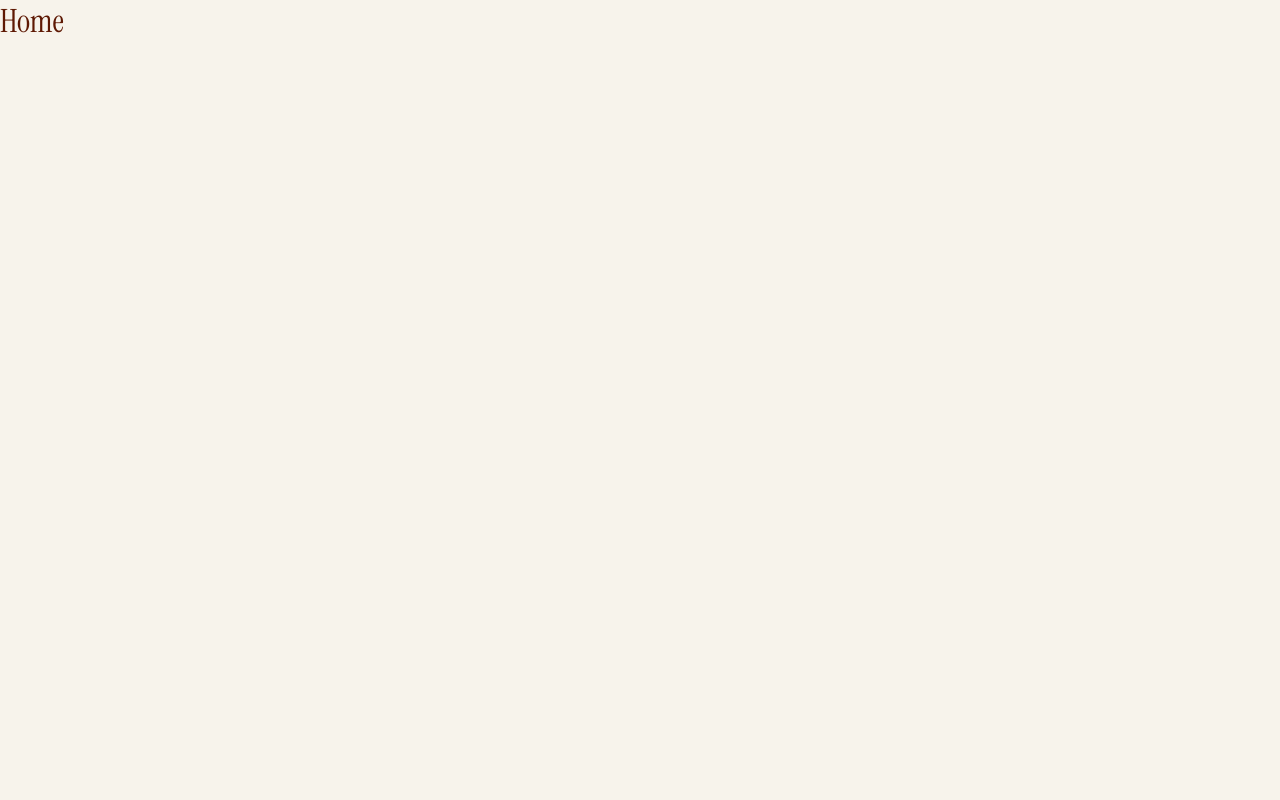
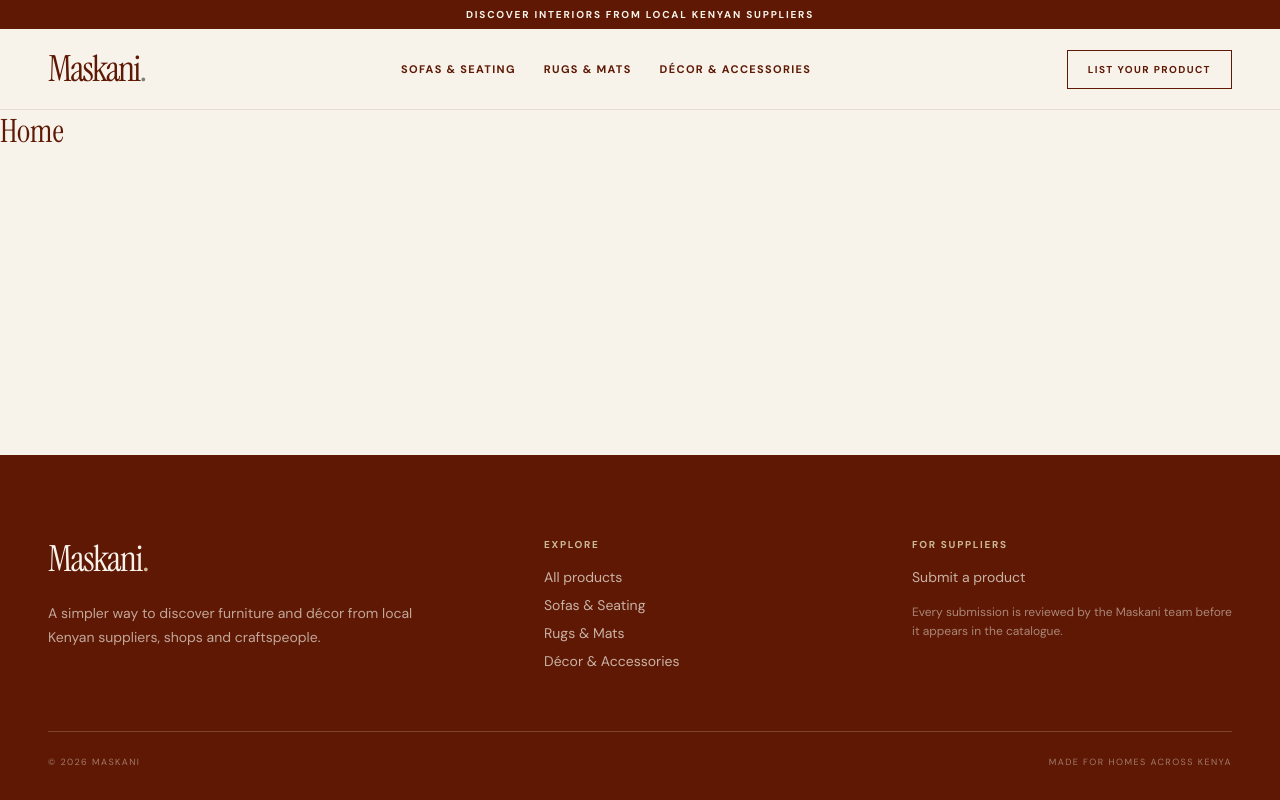
Before and after one commit to Rabera-K/maskani, a React (Vite) app: page / in a window 1280 px wide. Built offline with nearby package versions, Linux system fonts and the light colour scheme.

Commit message:
add header footer and layout

```diff
--- a/src/App.jsx
+++ b/src/App.jsx
@@ -1,4 +1,5 @@
 import { Routes, Route } from "react-router-dom";
+import Layout from "./components/Layout";
 import Home from "./pages/Home";
 import Catalogue from "./pages/Catalogue";
 import ProductDetail from "./pages/ProductDetail";
@@ -7,10 +8,12 @@ import Submit from "./pages/Submit";
 function App() {
   return (
     <Routes>
-      <Route path="/" element={<Home />} />
-      <Route path="/products" element={<Catalogue />} />
-      <Route path="/products/:slug" element={<ProductDetail />} />
-      <Route path="/submit" element={<Submit />} />
+      <Route element={<Layout />}>
+        <Route path="/" element={<Home />} />
+        <Route path="/products" element={<Catalogue />} />
+        <Route path="/products/:slug" element={<ProductDetail />} />
+        <Route path="/submit" element={<Submit />} />
+      </Route>
     </Routes>
   );
 }
--- /dev/null
+++ b/src/components/Footer.css
@@ -0,0 +1,86 @@
+.footer {
+  background: var(--pipe);
+  color: var(--cream);
+  padding: 64px 24px 32px;
+}
+
+.footer-grid {
+  max-width: 1344px;
+  margin: 0 auto;
+  display: grid;
+  gap: 48px;
+  padding-bottom: 56px;
+  border-bottom: 1px solid rgb(247 243 235 / 0.2);
+}
+
+.footer-logo {
+  font-family: var(--font-display);
+  font-size: 2.25rem;
+  letter-spacing: -0.04em;
+}
+
+.footer-logo span {
+  color: var(--rusk);
+}
+
+.footer-text {
+  margin-top: 20px;
+  max-width: 24rem;
+  font-size: 14px;
+  line-height: 1.7;
+  color: rgb(247 243 235 / 0.65);
+}
+
+.footer-links {
+  display: flex;
+  flex-direction: column;
+  font-size: 14px;
+  line-height: 2;
+}
+
+.footer-links a {
+  color: rgb(247 243 235 / 0.7);
+}
+
+.footer-heading {
+  margin-bottom: 8px;
+  font-size: 10px;
+  font-weight: 700;
+  letter-spacing: 0.17em;
+  text-transform: uppercase;
+  color: var(--rusk);
+}
+
+.footer-note {
+  margin-top: 12px;
+  max-width: 20rem;
+  font-size: 12px;
+  line-height: 1.6;
+  color: rgb(247 243 235 / 0.5);
+}
+
+.footer-bottom {
+  max-width: 1344px;
+  margin: 0 auto;
+  padding-top: 24px;
+  display: flex;
+  flex-wrap: wrap;
+  justify-content: space-between;
+  gap: 12px;
+  font-size: 9px;
+  letter-spacing: 0.16em;
+  text-transform: uppercase;
+  color: rgb(247 243 235 / 0.45);
+}
+
+@media (min-width: 768px) {
+  .footer-grid {
+    grid-template-columns: 1.4fr 1fr 1fr;
+  }
+}
+
+@media (min-width: 1024px) {
+  .footer {
+    padding: 80px 48px 32px;
+  }
+}
--- /dev/null
+++ b/src/components/Footer.jsx
@@ -0,0 +1,46 @@
+import { Link } from "react-router-dom";
+import "./Footer.css";
+
+function Footer() {
+  return (
+    <footer className="footer">
+      <div className="footer-grid">
+        <div>
+          <Link to="/" className="footer-logo">
+            Maskani<span>.</span>
+          </Link>
+          <p className="footer-text">
+            A simpler way to discover furniture and décor from local Kenyan
+            suppliers, shops and craftspeople.
+          </p>
+        </div>
+
+        <div className="footer-links">
+          <p className="footer-heading">Explore</p>
+          <Link to="/products">All products</Link>
+          <Link to="/products?category=sofas-seating">Sofas &amp; Seating</Link>
+          <Link to="/products?category=rugs-mats">Rugs &amp; Mats</Link>
+          <Link to="/products?category=decor-accessories">
+            Décor &amp; Accessories
+          </Link>
+        </div>
+
+        <div className="footer-links">
+          <p className="footer-heading">For suppliers</p>
+          <Link to="/submit">Submit a product</Link>
+          <p className="footer-note">
+            Every submission is reviewed by the Maskani team before it appears
+            in the catalogue.
+          </p>
+        </div>
+      </div>
+
+      <div className="footer-bottom">
+        <span>© 2026 Maskani</span>
+        <span>Made for homes across Kenya</span>
+      </div>
+    </footer>
+  );
+}
+
+export default Footer;
--- /dev/null
+++ b/src/components/Header.css
@@ -0,0 +1,130 @@
+.announcement {
+  background: var(--pipe);
+  color: var(--cream);
+  text-align: center;
+  padding: 8px 20px;
+  font-size: 10px;
+  font-weight: 700;
+  letter-spacing: 0.18em;
+  text-transform: uppercase;
+}
+
+.header {
+  position: relative;
+  z-index: 30;
+  background: var(--cream);
+  border-bottom: 1px solid rgb(94 24 3 / 0.1);
+}
+
+.header-inner {
+  max-width: 1440px;
+  margin: 0 auto;
+  height: 80px;
+  padding: 0 20px;
+  display: flex;
+  align-items: center;
+  justify-content: space-between;
+  gap: 24px;
+}
+
+.logo {
+  font-family: var(--font-display);
+  font-size: 2.25rem;
+  line-height: 1;
+  letter-spacing: -0.05em;
+}
+
+.logo span {
+  color: var(--sage);
+}
+
+.nav-desktop {
+  display: none;
+  align-items: center;
+  gap: 28px;
+  font-size: 11px;
+  font-weight: 700;
+  letter-spacing: 0.12em;
+  text-transform: uppercase;
+}
+
+.header-actions {
+  display: flex;
+  align-items: center;
+  gap: 12px;
+}
+
+.btn-outline {
+  display: none;
+  border: 1px solid var(--pipe);
+  padding: 12px 20px;
+  font-size: 10px;
+  font-weight: 700;
+  letter-spacing: 0.14em;
+  text-transform: uppercase;
+  transition:
+    background 180ms ease,
+    color 180ms ease;
+}
+
+.btn-outline:hover {
+  background: var(--pipe);
+  color: var(--cream);
+}
+
+.menu-toggle {
+  width: 44px;
+  height: 44px;
+  background: transparent;
+  border: 1px solid rgb(94 24 3 / 0.2);
+  color: var(--pipe);
+  font-size: 20px;
+  cursor: pointer;
+}
+
+.nav-mobile {
+  display: flex;
+  flex-direction: column;
+  padding: 8px 20px 20px;
+  background: var(--cream);
+  border-top: 1px solid rgb(94 24 3 / 0.1);
+}
+
+.nav-mobile a {
+  padding: 16px 8px;
+  border-bottom: 1px solid rgb(94 24 3 / 0.1);
+  font-size: 12px;
+  font-weight: 700;
+  letter-spacing: 0.12em;
+  text-transform: uppercase;
+}
+
+.nav-mobile .btn-solid {
+  margin-top: 16px;
+  background: var(--pipe);
+  color: var(--cream);
+  text-align: center;
+  border-bottom: none;
+}
+
+@media (min-width: 640px) {
+  .header-inner {
+    padding: 0 32px;
+  }
+  .btn-outline {
+    display: block;
+  }
+}
+
+@media (min-width: 1024px) {
+  .header-inner {
+    padding: 0 48px;
+  }
+  .nav-desktop {
+    display: flex;
+  }
+  .menu-toggle,
+  .nav-mobile {
+    display: none;
+  }
+}
--- /dev/null
+++ b/src/components/Header.jsx
@@ -0,0 +1,72 @@
+import { useState } from "react";
+import { Link } from "react-router-dom";
+import "./Header.css";
+
+const categories = [
+  { label: "Sofas & Seating", value: "sofas-seating" },
+  { label: "Rugs & Mats", value: "rugs-mats" },
+  { label: "Décor & Accessories", value: "decor-accessories" },
+];
+
+function Header() {
+  const [menuOpen, setMenuOpen] = useState(false);
+
+  return (
+    <>
+      <div className="announcement">
+        Discover interiors from local Kenyan suppliers
+      </div>
+      <header className="header">
+        <div className="header-inner">
+          <Link to="/" className="logo">
+            Maskani<span>.</span>
+          </Link>
+
+          <nav className="nav-desktop">
+            {categories.map((cat) => (
+              <Link key={cat.value} to={`/products?category=${cat.value}`}>
+                {cat.label}
+              </Link>
+            ))}
+          </nav>
+
+          <div className="header-actions">
+            <Link to="/submit" className="btn-outline">
+              List your product
+            </Link>
+            <button
+              className="menu-toggle"
+              aria-label="Toggle navigation"
+              onClick={() => setMenuOpen(!menuOpen)}
+            >
+              ☰
+            </button>
+          </div>
+        </div>
+
+        {menuOpen && (
+          <nav className="nav-mobile">
+            {categories.map((cat) => (
+              <Link
+                key={cat.value}
+                to={`/products?category=${cat.value}`}
+                onClick={() => setMenuOpen(false)}
+              >
+                {cat.label}
+              </Link>
+            ))}
+            <Link
+              to="/submit"
+              className="btn-solid"
+              onClick={() => setMenuOpen(false)}
+            >
+              List your product
+            </Link>
+          </nav>
+        )}
+      </header>
+    </>
+  );
+}
+
+export default Header;
--- /dev/null
+++ b/src/components/Layout.jsx
@@ -0,0 +1,17 @@
+import { Outlet } from "react-router-dom";
+import Header from "./Header";
+import Footer from "./Footer";
+
+function Layout() {
+  return (
+    <div className="layout">
+      <Header />
+      <main>
+        <Outlet />
+      </main>
+      <Footer />
+    </div>
+  );
+}
+
+export default Layout;
--- a/src/index.css
+++ b/src/index.css
@@ -25,3 +25,18 @@ h3 {
   font-family: var(--font-display);
   font-weight: 400;
 }
+
+a {
+  color: inherit;
+  text-decoration: none;
+}
+
+.layout {
+  min-height: 100vh;
+  display: flex;
+  flex-direction: column;
+}
+
+.layout main {
+  flex: 1;
+}
```
